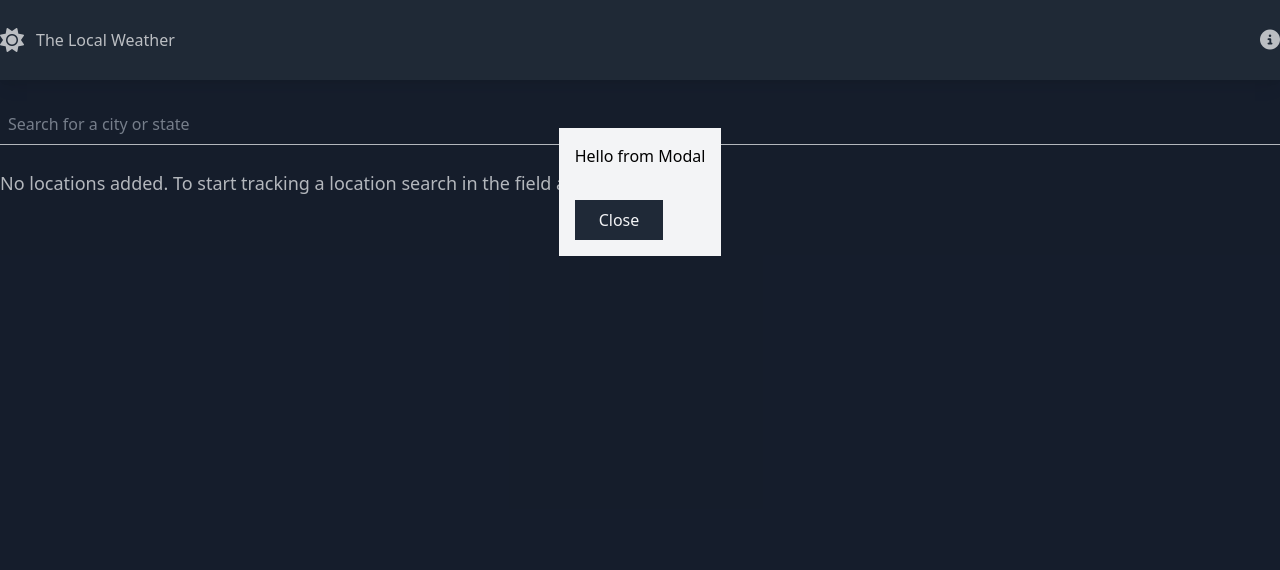
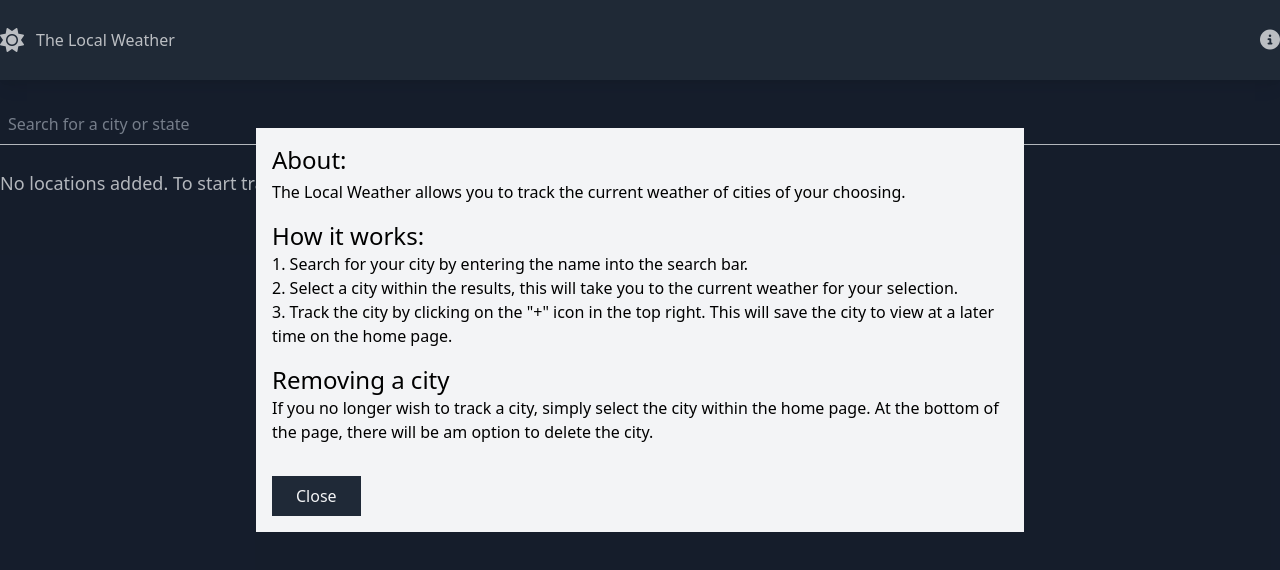
Before and after one commit to nemanja85/weather-app, a Vue app: page / in a window 1280 px wide. Both pictures are taken after a click on the icon 1270 px from the left and 40 px from the top of the page. Shown: the top 570 px of the page. Built offline with nearby package versions, Linux system fonts and the light colour scheme.

Commit message:
Added instructions and explanation how to use app

```diff
--- a/src/components/navigation.vue
+++ b/src/components/navigation.vue
@@ -56,7 +56,25 @@
         ></i>
       </div>
       <BaseModal :modalActive="modalActive" @close-modal="toogleModal">
-        <h1 class="text-black">Hello from Modal</h1>
+        <div class="text-black">
+          <h1 class="mb-1 text-2xl">About:</h1>
+          <p class="mb-4">The Local Weather allows you to track the current weather of cities of your choosing.</p>
+          <h2 class="text-2xl">How it works:</h2>
+          <ol class="mb-4 list-decimal list-inside">
+            <li>Search for your city by entering the name into the search bar.</li>
+            <li>Select a city within the results, this will take you to the current weather for your selection.</li>
+            <li>
+              Track the city by clicking on the "+" icon in the top right. This will save the city to view at a later
+              time on the home page.
+            </li>
+          </ol>
+
+          <h2 class="text-2xl">Removing a city</h2>
+          <p>
+            If you no longer wish to track a city, simply select the city within the home page. At the bottom of the
+            page, there will be am option to delete the city.
+          </p>
+        </div>
       </BaseModal>
     </nav>
   </header>
```
